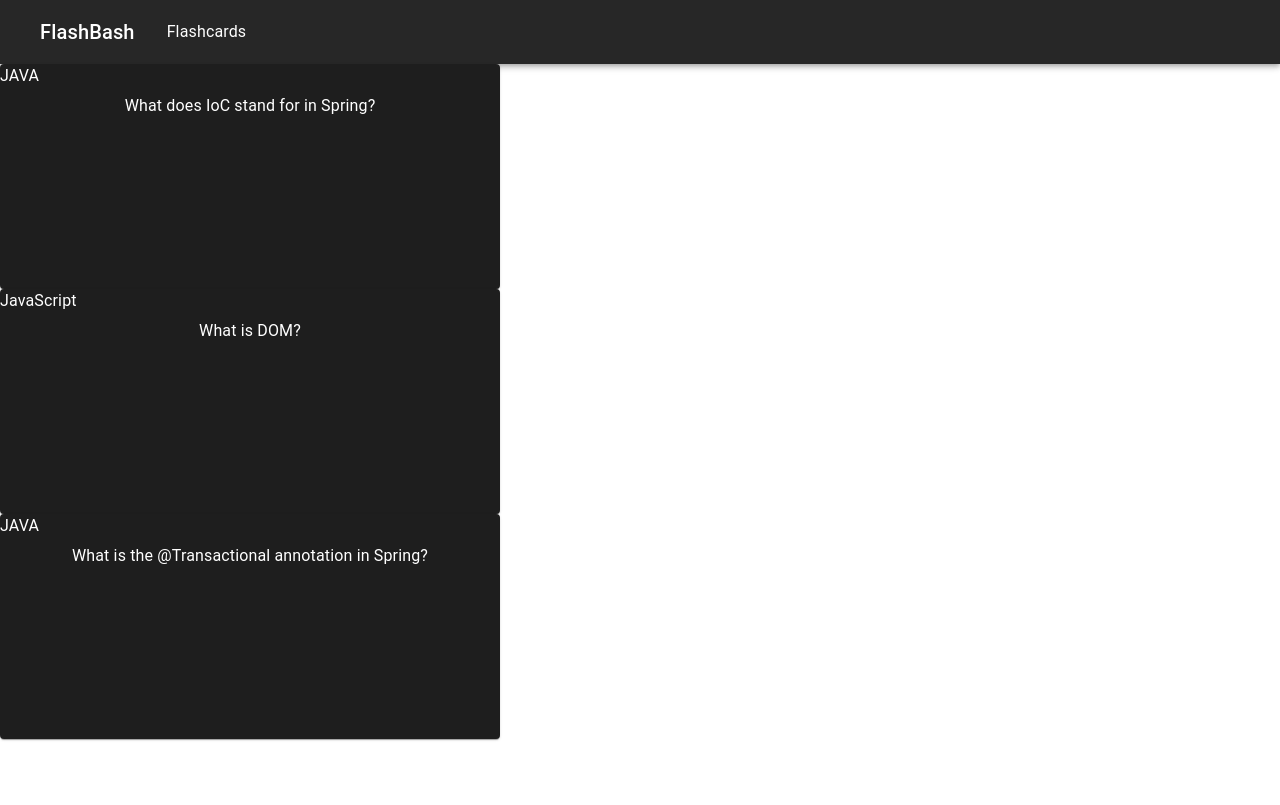
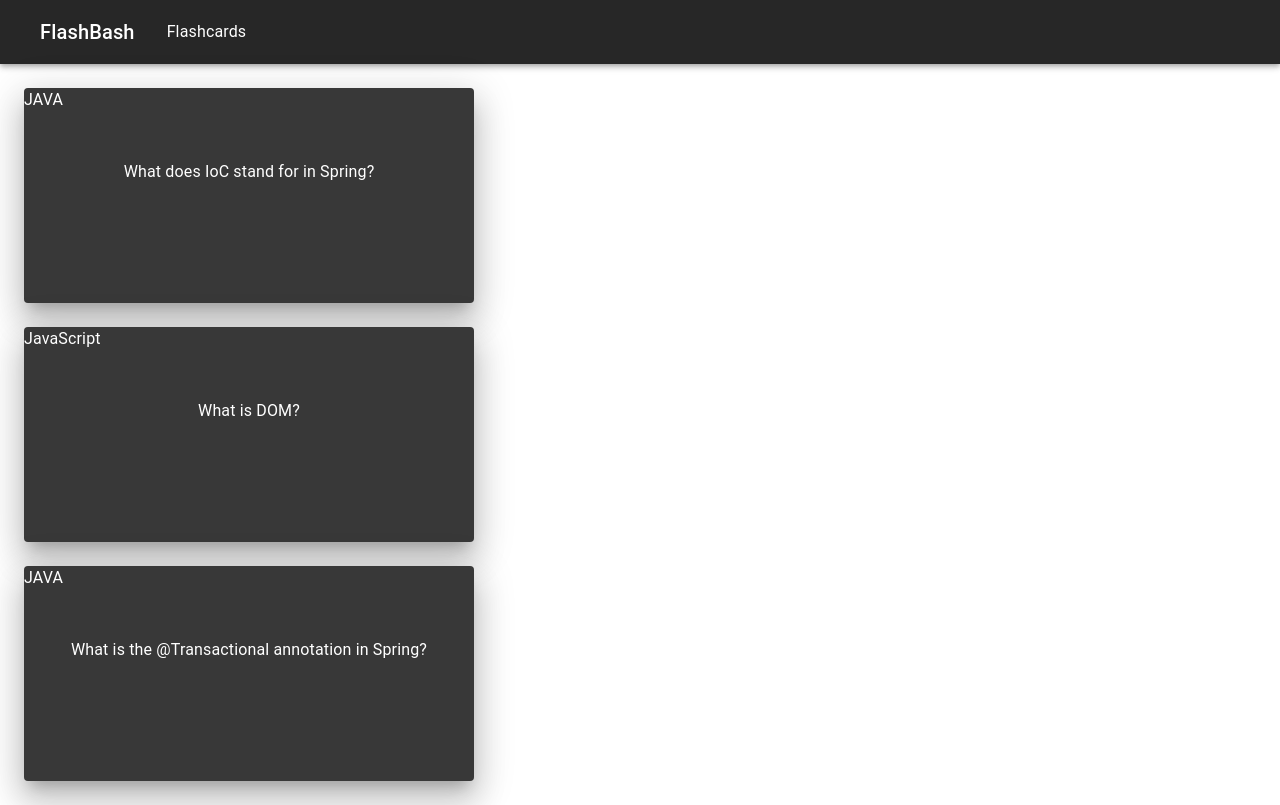
Before and after one commit to 220523-Java-React/flash-bash-ui, a React (Create React App) app: page /flashcards in a window 1280 px wide. Built offline with nearby package versions, Linux system fonts and the light colour scheme.

Commit message:
Added some styles to the flashcard elements git status

```diff
--- a/src/components/Flashcard.js
+++ b/src/components/Flashcard.js
@@ -5,8 +5,9 @@ export default function Flashcard({flashcard}){
 
     const [isFlipped, updateIsFlipped] = useState(false);
 
-
-    return <Paper onClick={() => updateIsFlipped(!isFlipped)} component={Stack} sx={{ maxWidth: 500, minHeight:225}}>
+    // spacing moves the question/answer
+    // elevation is the background color of the Paper
+    return <Paper spacing={6} elevation={20} onClick={() => updateIsFlipped(!isFlipped)} component={Stack} sx={{ margin:3, maxWidth: 450, minHeight:215}}>
             <Typography gutterBottom>
                 {flashcard.topic}
             </Typography>
```
